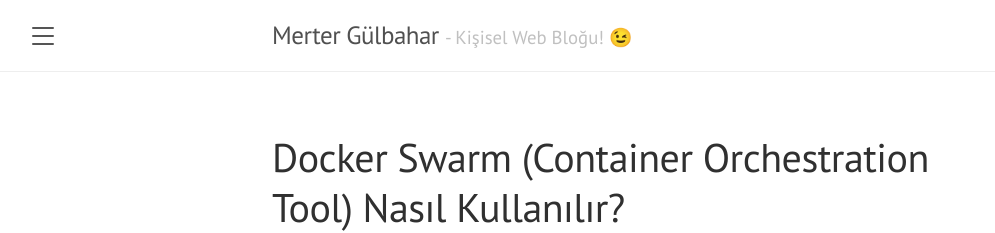
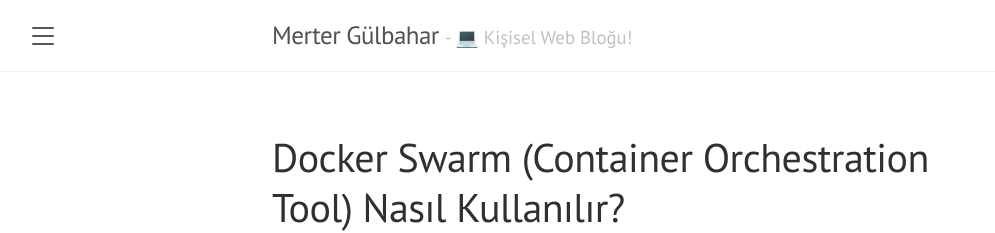
Before and after one commit to merterr/merterr.github.io, a Jekyll site: the page built from index.html, in a window 1280 px wide and 900 px high. Shown: the top 233 px of the window, without its empty margins (8-1003 px from the left). Built offline with Jekyll 4.4.1, drawn with Linux system fonts in a browser that asks for light colours; nearby versions of some CDN libraries; the list of posts is cut into pages by our own code; part of the change alters nothing that is shown.

```diff
--- a/_config.yml
+++ b/_config.yml
@@ -1,7 +1,7 @@
 # Setup
 title:               Merter Gülbahar
 tagline:             "Bilgisayar Mühendisi"
-description:         "Kişisel Web Bloğu! &#128521;"
+description:         "💻 Kişisel Web Bloğu!"
 url:                 https://merterr.com
 baseurl:             ''
 paginate:            1
```
